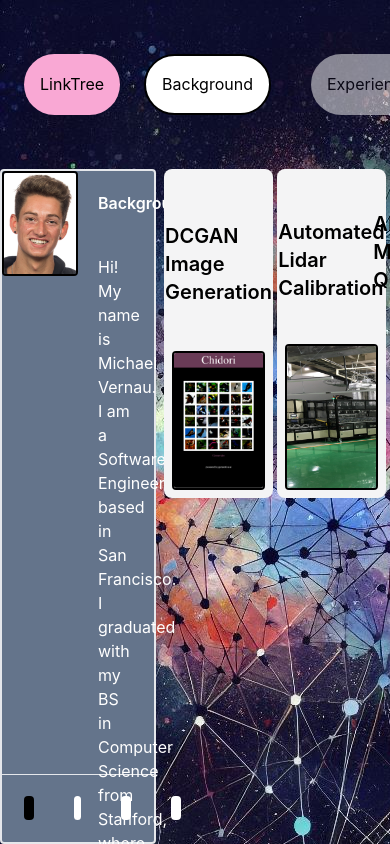
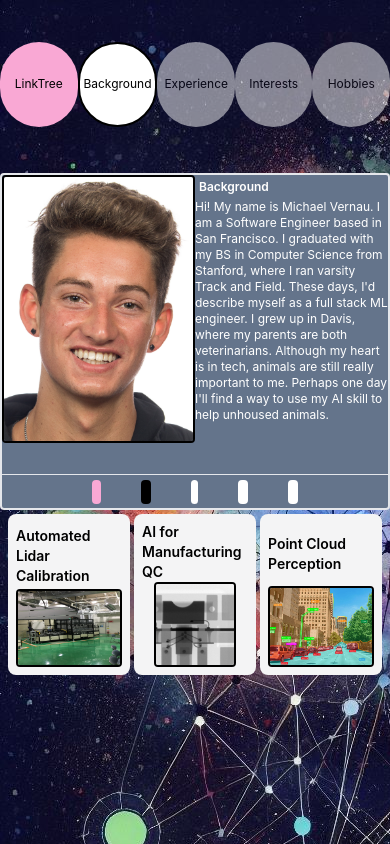
Before and after one commit to MichaelRuns/mega-evo, a React (Create React App) app in the folder frontend/: page / in a window 390 px wide. Built offline with nearby package versions, Linux system fonts and the light colour scheme.

Commit message:
mobile friendly

```diff
--- a/frontend/src/components/Background.js
+++ b/frontend/src/components/Background.js
@@ -2,7 +2,7 @@ import React from 'react';
 
 const Background = ({ children }) => {
   return (
-      <div className="w-full h-full absolute top-0 left-0 grid grid-rows-[20%,80%] grid-cols-5 overflow-hidden"
+      <div className="w-full h-full absolute top-0 left-0 grid grid-rows-[20%,40%,40%] gap-y-1 md:grid-rows-[20%,80%] grid-cols-5 overflow-hidden"
       style={{
         backgroundImage: 'url(/const1.jpg)',
       }}>
--- a/frontend/src/components/ContentArea.js
+++ b/frontend/src/components/ContentArea.js
@@ -12,7 +12,7 @@ const Writings = [
 const ContentArea = () => {
     const context = useContext(DigizoidContext);
     return (
-        <div className="col-span-2 rounded border grid grid-cols-2 grid-rows-[90%,10%] border-2 bg-slate-500 items-center">
+        <div className=" col-span-5 md:col-span-2 rounded border grid grid-cols-2 grid-rows-[90%,10%] border-2 bg-slate-500 items-center">
             <div className="h-full overflow-hidden flex items-start border-b"> {/* Adjust the height as needed */}
                 <img
                     src={process.env.PUBLIC_URL + '/senior_headshot.jpg'}
@@ -21,10 +21,10 @@ const ContentArea = () => {
                 />
             </div>
             <div className="border-b h-full">
-                <div className="text-white font-semibold p-5 opacity-100">
+                <div className="text-white font-semibold opacity-100 p-1 md:p-5 text-xs md:text-xl">
                     {Writings[context.item % Writings.length].title}
                 </div>
-                <div className="text-white p-5">
+                <div className="text-white sm:p-2 md:p-5 text-xs md:text-base">
                 {Writings[context.item % Writings.length].Paragraph}
                 </div>
             </div>
--- a/frontend/src/components/ContextProvider.js
+++ b/frontend/src/components/ContextProvider.js
@@ -41,7 +41,7 @@ const ContextProvider = ({ children }) => {
         if (!anyItemHovered){
             const timer  = setInterval(() => {
                 setProjectOffset((prevOffset) => (prevOffset + 1) % projects.length);
-            }, 5000);
+            }, 2000);
             return ()=>{clearInterval(timer);};
         }
     }, [projects.length, anyItemHovered]);
--- a/frontend/src/components/ProjectDisplay.js
+++ b/frontend/src/components/ProjectDisplay.js
@@ -5,7 +5,7 @@ import { useContext} from "react";
 const ProjectDisplay = () => {
   const context = useContext(DigizoidContext);
  return (
-    <div className="col-span-3 flex justify-between gap-1 p-2 -translate-y-2">
+    <div className="col-span-5 md:col-span-3 flex justify-between gap-1 p-2 -translate-y-2">
          {context.projects.map((project, index) => (
         <Tile key={index} title={project.title} text={project.text} description={project.description} imagePath={project.img} link={project.link}/>
       ))}
--- a/frontend/src/components/TopBar.js
+++ b/frontend/src/components/TopBar.js
@@ -8,18 +8,18 @@ const menuItems = [
   { name: 'Interests', color: 'bg-green-500'},
   { name: 'Hobbies', color: 'bg-yellow-500'},
 ];
-const containerStyle = `col-span-1 h-1/2 w-1/2 text-black py-2 px-4 rounded flex items-center justify-center rounded-full`
+const containerStyle = `col-span-1 h-1/2 w-1/2 text-black rounded flex items-center justify-center rounded-full`
 const TopBar = () => {
   const context = useContext(DigizoidContext);
   return (
-    <div className="row-span-1 col-span-5 flex flex-row justify-between items-center gap-x-10 p-6 ">
+    <div className="row-span-1 col-span-5 flex flex-row justify-between items-center lg:gap-x-10 md:gap-x-5 sm:gap-x-1 xs:gap-x-1 text-xs md:text-base">
     <button className={containerStyle + ' bg-pink-300'}
             onClick={()=>{window.open("https://linktr.ee/michaelvernau", "_blank");}}>
         LinkTree
     </button>
         {menuItems.map((item_,idx) =>(
             <button key={idx}
-                    className={containerStyle + ` ${context.item!==idx ? 'bg-white opacity-50': 'bg-white border border-black border-2 opacity-100'} -translate-x-4`}
+                    className={containerStyle + ` ${context.item!==idx ? 'bg-white opacity-50': 'bg-white border border-black border-2 opacity-100'} md:-translate-x-4`}
                     onClick={()=>{
                       context.setItem(idx);
                     }}>
--- a/frontend/src/headless/Tile.js
+++ b/frontend/src/headless/Tile.js
@@ -23,7 +23,7 @@ const Tile = ({ title, text, description, imagePath, link}) => {
       }}
     >
        <div className="flex justify-center items-center h-full w-full">
-                <div className="font-semibold text-xl"> {text} </div>
+                <div className="font-semibold text-sm md:text-xl"> {text} </div>
         </div>
         <div className="h-full overflow-hidden row-span-1 flex justify-center"> {/* Adjust the height as needed */}
                 <img
@@ -32,12 +32,12 @@ const Tile = ({ title, text, description, imagePath, link}) => {
                     className={`rounded object-cover border-2 border-black h-full`}
                 />
             </div>
-            {isHovered &&<div className="flex justify-center items-center h-full w-full font-semibold italic">
+            {isHovered &&<div className="flex justify-center items-center h-full w-full font-semibold italic text-sm">
                   <div> {title}</div>
             </div>
             }
             {isHovered &&<div className="flex justify-center h-full w-full">
-              <div className="font-small">{description}</div>
+              <div className="text-[7px] md:text-base">{description}</div>
             </div>}
       </div>
   );
```
